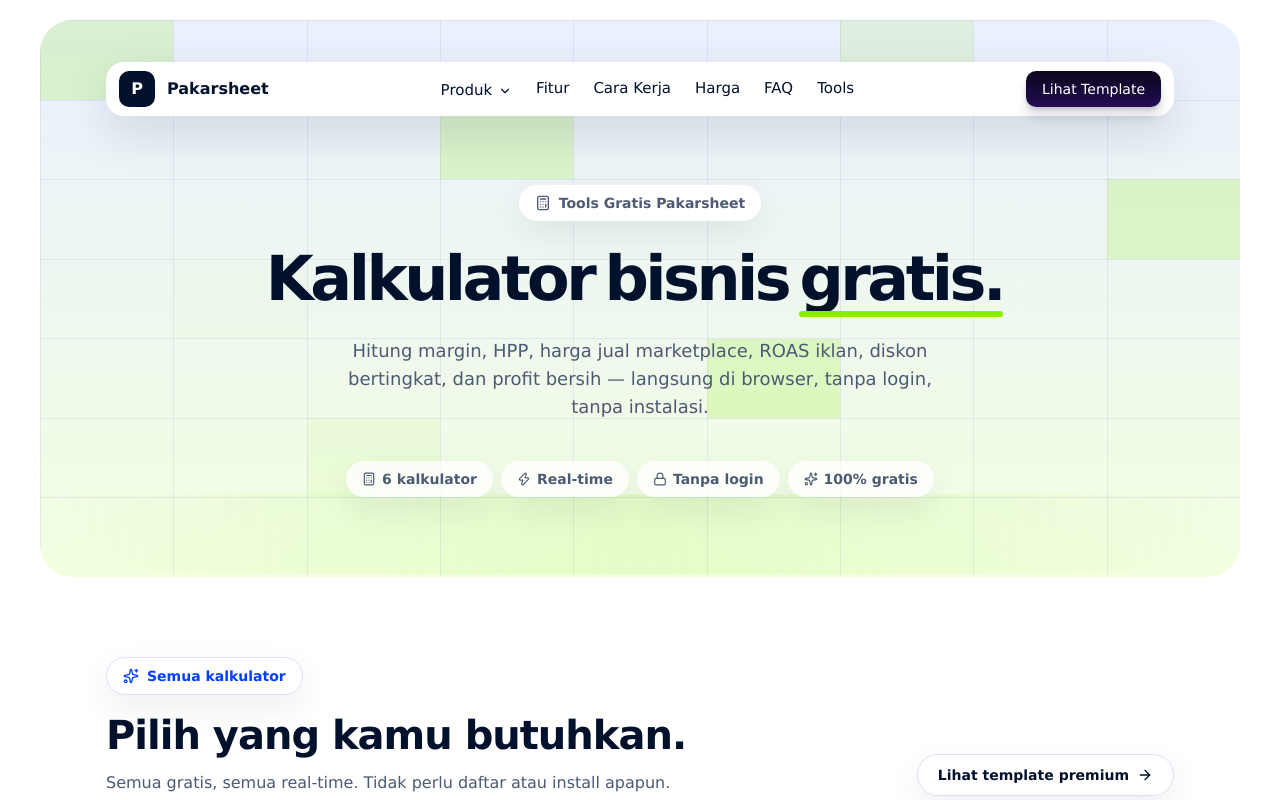
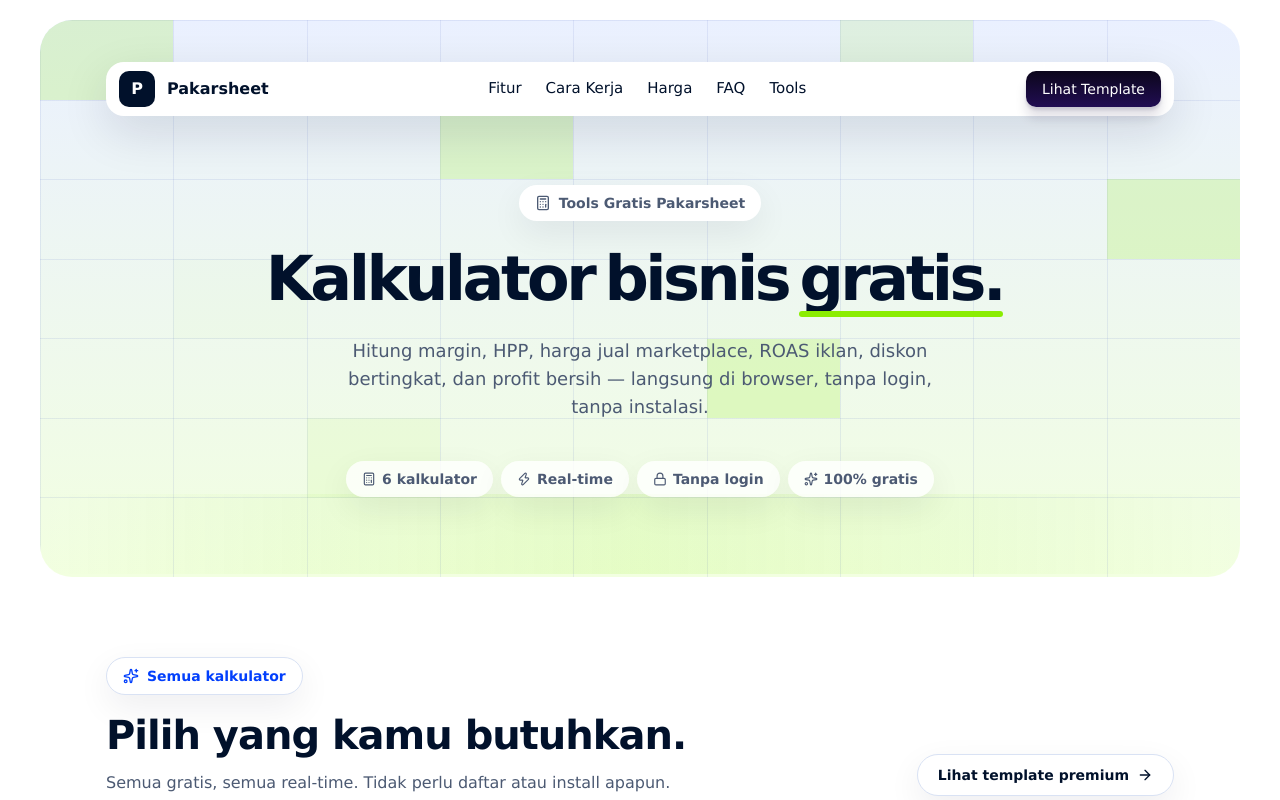
Before and after one commit to pakarsheet/Landing-Page---Pakarsheet, a Next.js app: page /tools in a window 1280 px wide. Shown: the top 800 px of the page. Built offline with nearby package versions, Linux system fonts and the light colour scheme; a web font is replaced by a local one.

Commit message:
fix: remove Produk dropdown from navbar

```diff
--- a/components/Navbar.tsx
+++ b/components/Navbar.tsx
@@ -2,7 +2,7 @@
 
 import { useState } from "react";
 import Link from "next/link";
-import { ChevronDown, Menu, X } from "lucide-react";
+import { Menu, X } from "lucide-react";
 import { navItems, shopTemplates } from "@/lib/data";
 import { site } from "@/lib/site";
 
@@ -15,52 +15,16 @@ const visibleNavItems = navItems.filter((item) => item.label !== "Template");
 
 export function Navbar() {
   const [open, setOpen] = useState(false);
-  const [produkOpen, setProdukOpen] = useState(false);
 
   return (
-    <header className="absolute left-0 top-0 z-50 w-full px-5 pt-10 sm:px-8 sm:pt-12 lg:px-10 lg:pt-[62px]">
-      <nav className="mx-auto flex max-w-[1068px] items-center justify-between gap-3 rounded-[18px] border border-white/80 bg-white px-3 py-2 shadow-[0_16px_48px_rgba(1,17,43,0.12)]">
+    <header className="absolute left-0 top-0 z-50 w-full px-4 pt-4 sm:px-6 sm:pt-8 lg:px-10 lg:pt-[62px]">
+      <nav className="mx-auto flex max-w-[1068px] items-center justify-between gap-2 rounded-[18px] border border-white/80 bg-white px-3 py-2 shadow-[0_16px_48px_rgba(1,17,43,0.12)] sm:gap-3">
         <Link href="/" className="flex min-w-0 items-center gap-3" aria-label="Pakarsheet home" onClick={() => setOpen(false)}>
           <span className="grid h-9 w-9 place-items-center rounded-[10px] bg-ink font-primary text-base font-semibold text-white">P</span>
           <span className="truncate font-primary text-base font-semibold leading-none text-ink">{site.name}</span>
         </Link>
 
         <div className="hidden min-w-0 items-center gap-6 lg:flex">
-          <div className="group relative">
-            <button
-              type="button"
-              aria-haspopup="true"
-              aria-expanded={produkOpen}
-              onMouseEnter={() => setProdukOpen(true)}
-              onMouseLeave={() => setProdukOpen(false)}
-              onFocus={() => setProdukOpen(true)}
-              onBlur={() => setProdukOpen(false)}
-              style={{ fontSize: "15px", fontWeight: 500, fontFamily: "inherit" }}
-              className="inline-flex items-center gap-1.5 whitespace-nowrap text-ink transition hover:text-cobalt"
-            >
-              Produk
-              <ChevronDown className="h-3.5 w-3.5 transition duration-300 group-hover:rotate-180" />
-            </button>
-            <div className="invisible absolute left-1/2 top-[48px] w-[560px] -translate-x-1/2 translate-y-2 rounded-2xl border border-line/70 bg-white p-5 opacity-0 shadow-[0_16px_48px_rgba(1,17,43,0.12)] transition duration-200 group-hover:visible group-hover:translate-y-0 group-hover:opacity-100 group-focus-within:visible group-focus-within:translate-y-0 group-focus-within:opacity-100">
-              <div className="grid grid-cols-2 gap-x-8 gap-y-1">
-                {productLinks.map((item) => (
-                  <Link
-                    key={item.label}
-                    href={item.href}
-                    className="rounded-xl px-3 py-2.5 text-sm font-medium text-ink transition hover:bg-sky hover:text-cobalt"
-                  >
-                    {item.label}
-                  </Link>
-                ))}
-                <Link href="/shop" className="rounded-xl px-3 py-2.5 text-sm font-medium text-ink transition hover:bg-sky hover:text-cobalt">
-                  Lihat Semua Template
-                </Link>
-                <a href="#faq" className="rounded-xl px-3 py-2.5 text-sm font-medium text-ink transition hover:bg-sky hover:text-cobalt">
-                  Bantuan Template
-                </a>
-              </div>
-            </div>
-          </div>
           {visibleNavItems.map((item) =>
             item.href.startsWith("/") ? (
               <Link key={item.href} href={item.href} className="whitespace-nowrap text-[15px] font-medium text-ink transition hover:text-cobalt">
@@ -97,24 +61,11 @@ export function Navbar() {
 
       <div
         id="mobile-nav"
-        className={`mx-auto mt-3 max-w-[1068px] overflow-hidden rounded-[18px] border border-line/70 bg-white shadow-[0_16px_48px_rgba(1,17,43,0.12)] transition-[max-height,opacity,transform] duration-300 lg:hidden ${
+        className={`mx-auto mt-2 max-w-[1068px] overflow-hidden rounded-[18px] border border-line/70 bg-white shadow-[0_16px_48px_rgba(1,17,43,0.12)] transition-[max-height,opacity,transform] duration-300 lg:hidden ${
           open ? "max-h-[640px] translate-y-0 opacity-100" : "max-h-0 -translate-y-2 opacity-0"
         }`}
       >
         <div className="space-y-2 px-4 py-4 sm:px-5">
-          <div className="rounded-2xl bg-sky/70 p-2">
-            <p className="px-2 pb-1 text-xs font-bold uppercase text-muted">Produk</p>
-            {productLinks.slice(0, 4).map((item) => (
-              <Link
-                key={item.label}
-                href={item.href}
-                onClick={() => setOpen(false)}
-                className="block rounded-xl px-3 py-2.5 text-sm font-semibold text-ink hover:bg-white hover:text-cobalt"
-              >
-                {item.label}
-              </Link>
-            ))}
-          </div>
           {visibleNavItems.map((item) =>
             item.href.startsWith("/") ? (
               <Link
```
